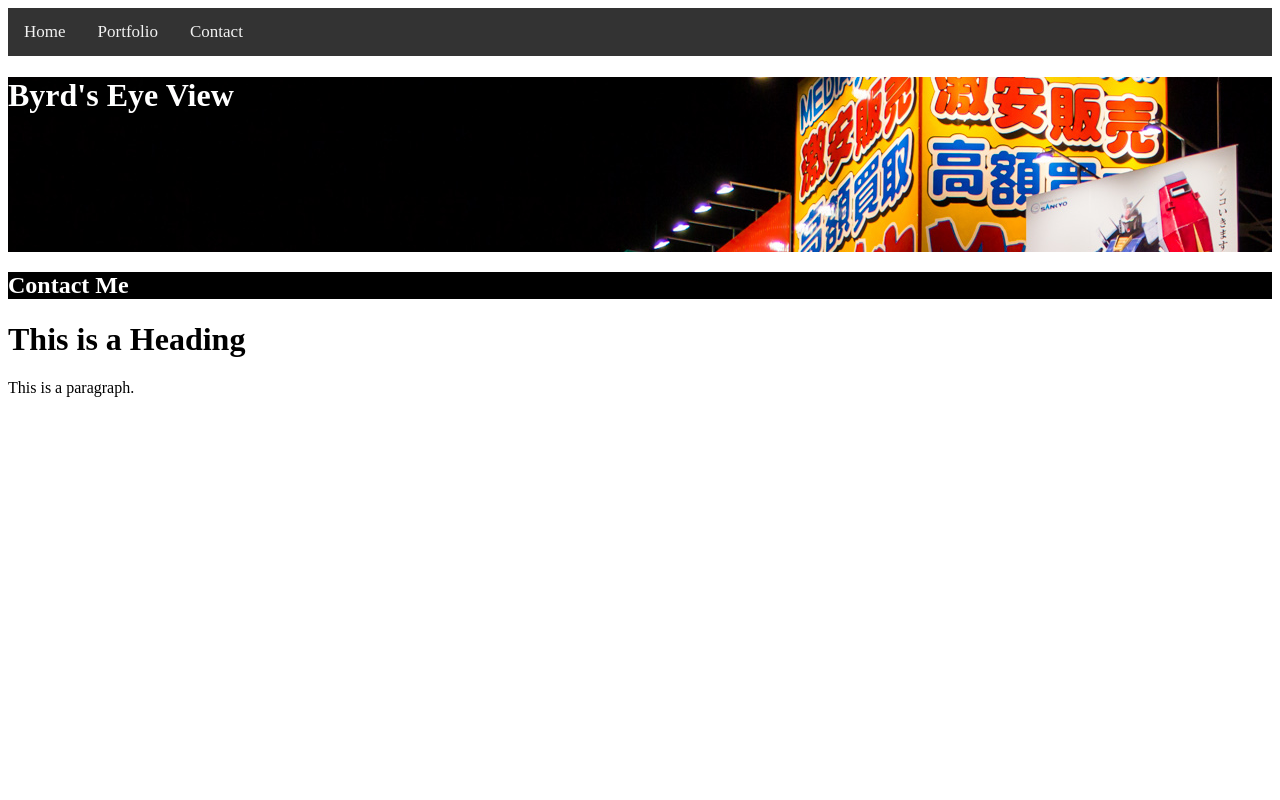
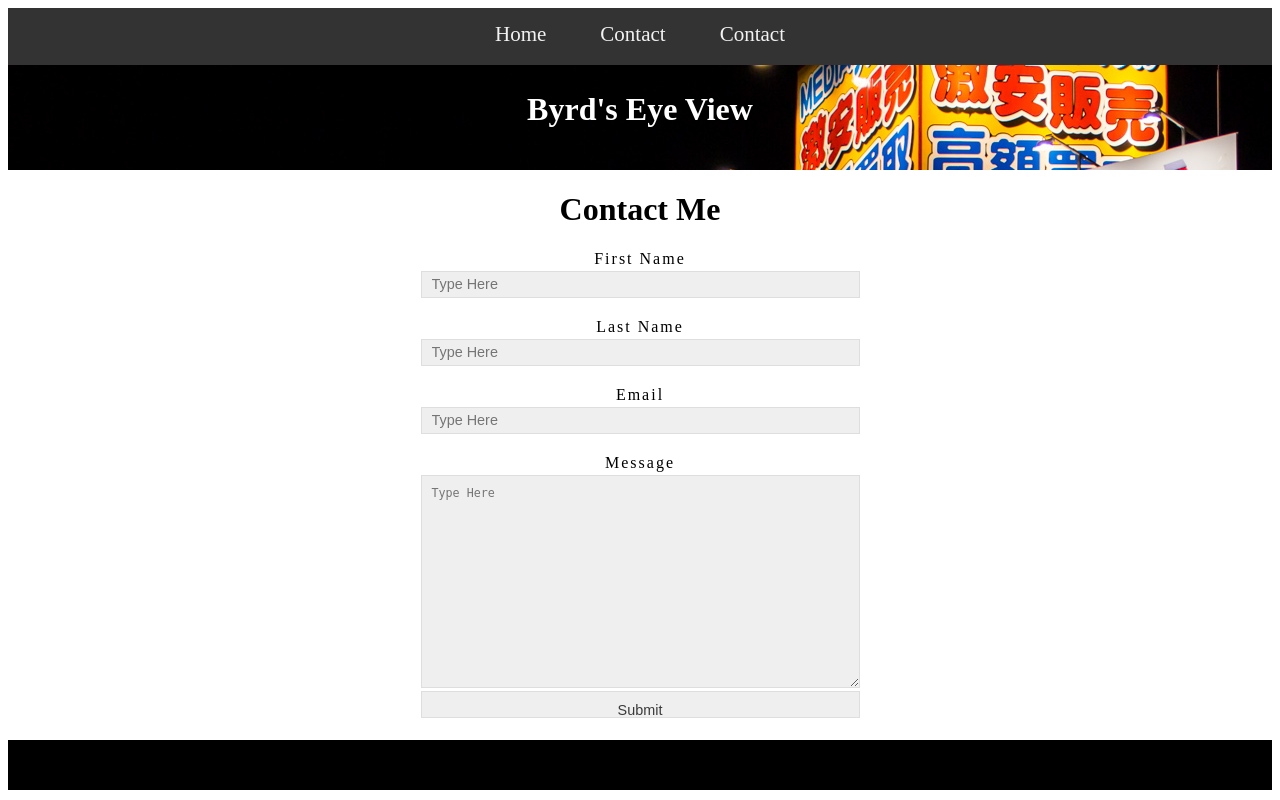
Before and after one commit to ByrdmanCodes/portfolio, a PHP site: page /contact.html in a window 1280 px wide. Run offline with PHP 8.4, Linux system fonts and the light colour scheme.

Commit message:
update topnav

```diff
--- a/Assets/CSS/Style/style.css
+++ b/Assets/CSS/Style/style.css
@@ -15,10 +15,10 @@ ul.topnav li a {
     display: inline-block;
     color: #f2f2f2;
     text-align: center;
-    padding: 14px 16px;
+    padding: 14px 25px;
     text-decoration: none;
     transition: 0.3s;
-    font-size: 17px;
+    font-size: 21px;
 }
 
 ul.topnav li.icon {display: none;}
@@ -26,16 +26,19 @@ ul.topnav li.icon {display: none;}
 
 body {
     background-color: white;
+    text-align: center
 }
 
 header {
     background-image: url("../../IMG/Akihabara01.jpg");
-    height: 175px;
+    height: 100px;
     position: relative;
+    padding-top: 5
 }
 
 .header {
     color: white;
+    text-align: center
 }
 
 h2 {
@@ -72,7 +75,7 @@ div {
     text-align: left;
 }
 
-.contact {
+.contactMe {
     float: right;
     color: white;
     background-color: black
@@ -84,3 +87,72 @@ div {
     width: 300px;
     height: 300px;
 }
+
+label {
+    display:block;
+    margin-top:20px;
+    letter-spacing:2px;
+}
+
+form {
+    margin:0 auto;
+    width:459px;
+}
+
+input, textarea {
+	width:439px;
+	height:27px;
+	background:#efefef;
+	border:1px solid #dedede;
+	padding:10px;
+	margin-top:3px;
+	font-size:0.9em;
+	color:#3a3a3a;
+}
+
+textarea {
+	height:213px;
+	background-color: #efefef;
+}
+
+header1 {
+    background-color: black
+    height: 50px;
+    position: relative;
+}
+
+footer {
+    background-color: black;
+    height: 50px;
+    position: relative;
+}
+
+.contact {
+    display: inline-block;
+    color: #f2f2f2;
+    text-align: center;
+    padding: 14px 25px;
+    text-decoration: none;
+    transition: 0.3s;
+    font-size: 21px;
+}
+
+.portfolio {
+    display: inline-block;
+    color: #f2f2f2;
+    text-align: center;
+    padding: 14px 25px;
+    text-decoration: none;
+    transition: 0.3s;
+    font-size: 21px;
+}
+
+.index {
+    display: inline-block;
+    color: #f2f2f2;
+    text-align: center;
+    padding: 14px 25px;
+    text-decoration: none;
+    transition: 0.3s;
+    font-size: 21px;
+}
--- a/contact.html
+++ b/contact.html
@@ -8,21 +8,41 @@
 <body>
 
     <ul class="topnav" id="myTopnav">
-  <li><a href="#home">Home</a></li>
-  <li><a href="#news">Portfolio</a></li>
-  <li><a href="#contact">Contact</a></li>
-  <li class="icon">
-    <a href="javascript:void(0);" onclick="myFunction()">&#9776;</a>
-  </li>
-</ul>
+      <a class="index" href="index.html"><li>Home</li></a>
+      <a class="portfolio" href="contact.html"><li>Contact</li></a>
+      <a class="contact" href="contact.html"><li>Contact</li></a>
+
+    </ul>
 
 <header><h1 class="header">Byrd's Eye View</h1></header>
 
 
-<h2 class="hcolor">Contact Me</h2>
+<h1 class="body">Contact Me</h1>
 
-<h1>This is a Heading</h1>
-<p>This is a paragraph.</p>
+    <section class="body">
+
+        <form>
+
+    <label>First Name</label>
+    <input name="name" placeholder="Type Here">
+
+            <label>Last Name</label>
+    <input name="name" placeholder="Type Here">
+
+    <label>Email</label>
+    <input name="email" type="email" placeholder="Type Here">
+
+    <label>Message</label>
+    <textarea name="message" placeholder="Type Here"></textarea>
+
+    <input id="submit" name="submit" type="submit" value="Submit">
+
+</form>
+
+    </section>
+
+    <footer><h5 class="footer">Byrd's Eye View</h5>
+    </footer>
 
 </body>
 </html>
```
Also changed, not shown: index.html (+6 -8 lines), portfolio.html (+5 -7 lines).
